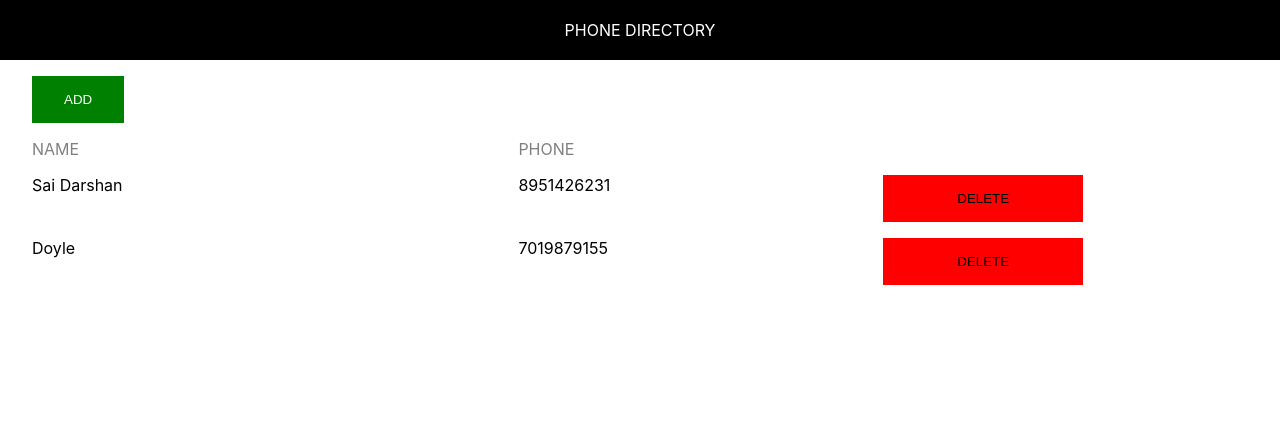
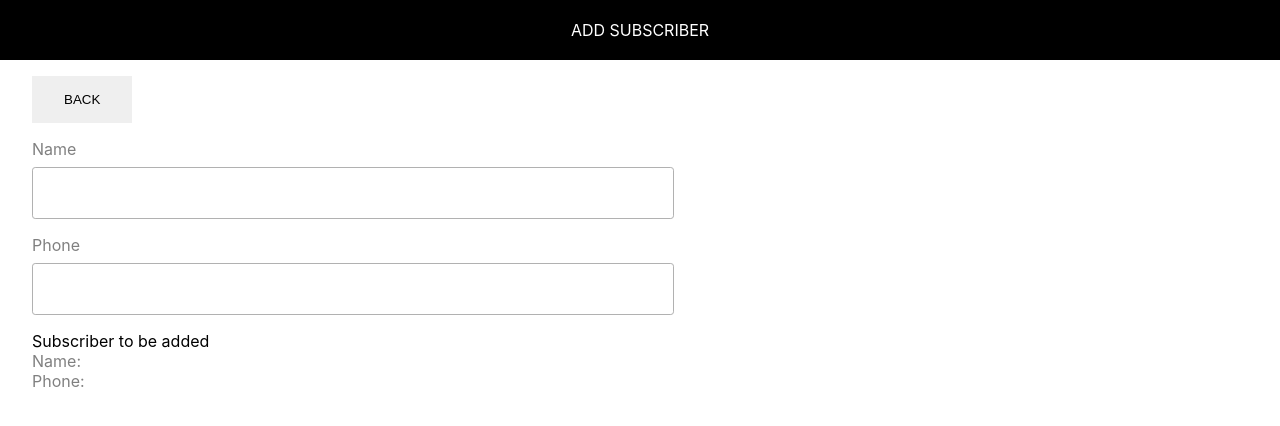
Before and after one commit to EaGLE-25/phone-directory, a React (Create React App) app: page / in a window 1280 px wide. Shown: the top 426 px of the page. Built offline with nearby package versions, Linux system fonts and the light colour scheme.

Commit message:
create Addsubscriber component

```diff
--- /dev/null
+++ b/src/AddSubscriber.css
@@ -0,0 +1,16 @@
+.input-control{
+    padding: 1rem;
+    border: 1px solid rgb(177, 177, 177);
+    border-radius: .2rem;
+    font-size: 1rem;
+    outline: none;
+    width: 50%;
+}
+.control-container{
+    display: flex;
+    flex-direction: column;
+    margin-bottom: 1rem;
+}
+.add-subscriber-form{
+    margin: 1rem 0;
+}
--- /dev/null
+++ b/src/AddSubscriber.js
@@ -0,0 +1,40 @@
+import React,{Component} from 'react';
+import Header from './Header.js';
+import "./AddSubscriber.css";
+
+
+class AddSubscriber extends Component{
+    render(){
+        return(
+            <div>
+            <Header headerName="Add Subscriber"></Header>
+            <div className="wrapper">
+                <button className="btn">BACK</button>
+                <form className="add-subscriber-form">
+                    <div className="control-container">
+                        <label htmlFor="name" className="heading">Name</label>
+                        <input className="input-control" name="name"></input>
+                    </div>
+                    <div className="control-container">
+                        <label htmlFor="phone" className="heading">Phone</label>
+                        <input className="input-control" name="phone"></input>
+                    </div>
+                    <div className="subscriber-to-be-added">
+                        <label>Subscriber to be added</label>
+                        <div className="preview">
+                            <div className="name-preview">
+                                <label className="heading">Name: </label>
+                            </div>
+                            <div className="phone-preview">
+                                <label className="heading">Phone: </label>
+                            </div>
+                        </div>
+                    </div>
+                </form>
+            </div>
+            </div>
+        );
+    }
+}
+
+export default AddSubscriber;
--- a/src/commons/commons.css
+++ b/src/commons/commons.css
@@ -4,6 +4,7 @@
     padding: 1rem 2rem;
     text-align: center;
     max-width: 200px;
+    cursor: pointer;
 }
 
 .wrapper{
@@ -18,4 +19,5 @@
 }
 .heading{
     color: gray;
+    margin-bottom: .5rem;
 }
--- a/src/index.js
+++ b/src/index.js
@@ -4,10 +4,11 @@ import './index.css';
 import App from './App';
 import reportWebVitals from './reportWebVitals';
 import "./commons/commons.css";
+import AddSubscriber from './AddSubscriber';
 
 ReactDOM.render(
   <React.StrictMode>
-    <App />
+    <AddSubscriber></AddSubscriber>
   </React.StrictMode>,
   document.getElementById('root')
 );
```
